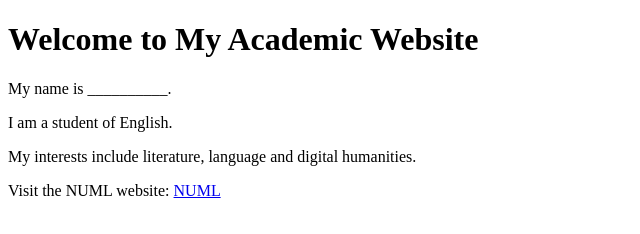
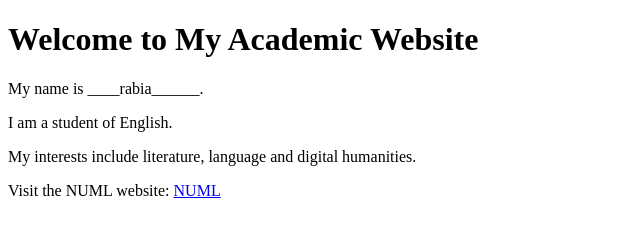
Before and after one commit to rabiaiftikhar-lab/webdesign, a plain HTML site: page index.html in a window 1280 px wide. Shown: the full height of the page, 0-640 px from the left. Drawn offline with Linux system fonts and the light colour scheme.

Commit message:
Update index.html
webpage

```diff
--- a/index.html
+++ b/index.html
@@ -8,7 +8,7 @@
 
     <h1>Welcome to My Academic Website</h1>
 
-    <p>My name is __________.</p>
+    <p>My name is ____rabia______.</p>
 
 <p>I am a student of English.</p>
 
```
